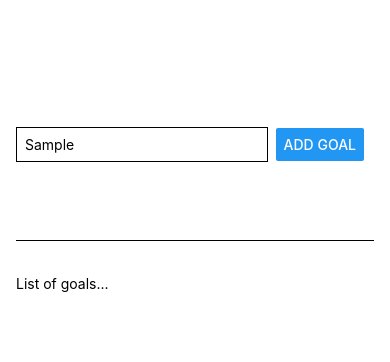
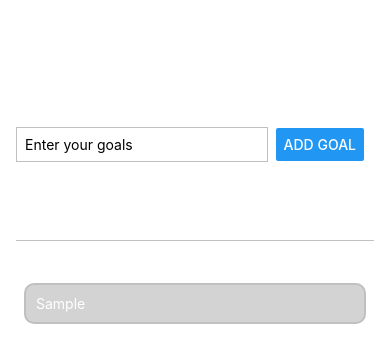
Before and after one commit to jeevananthamS23/Reactnative_app, a React Native app: screen / in a window 390 px wide. Both pictures are taken after typing "Sample" into the empty fields and a click on the button "ADD GOAL". Shown: the top 362 px of the page. Built offline with nearby package versions, Linux system fonts and the light colour scheme.

Commit message:
scroll view, styling difference

```diff
--- a/App.js
+++ b/App.js
@@ -1,15 +1,17 @@
 import React,{useState} from 'react';
-import { Button, StyleSheet, Text, TextInput, View} from 'react-native';
+import { Button, StyleSheet, Text, TextInput, View,ScrollView} from 'react-native';
 
 export default function App() {
   const [enteredvalue,setenteredvalue]=useState('');
+  const [goals,setgoals]=useState([]);
   function goalipt(goal){
-    console.log(goal);
     setenteredvalue(goal);
+
   }
 
   function setgoal(){
-    console.log(enteredvalue);
+    setgoals(currentgoals=>[...currentgoals,enteredvalue]);
+        setenteredvalue('');
   }
   return (
     <View style={styles.outercontainer}>
@@ -18,7 +20,12 @@ export default function App() {
         <Button title='Add Goal' onPress={setgoal}/>
       </View>
       <View style={styles.goallist}>
-        <Text>List of goals...</Text>
+  <ScrollView horizontal={false}>
+      {goals.map((goal)=>
+          <View  key={goal} style={styles.goalitem}>
+            <Text style={styles.goaltext}>{goal}</Text>
+            </View>)}
+  </ScrollView>
       </View>
     </View>
   );
@@ -39,11 +46,11 @@ const styles = StyleSheet.create({
     marginBottom:24,
     paddingRight:10,
     borderBottomWidth:1,
-    borderBottomColor:'black',
+    borderBottomColor:'silver',
   },
   textbox:{
     borderWidth:1,
-    borderColor:'black',
+    borderColor:'silver',
     padding:8,
     width:'75%',
     marginRight:8
@@ -52,5 +59,17 @@ const styles = StyleSheet.create({
   goallist:{
     flex:3,
     paddingTop:10,
+  },
+  goalitem:{
+    margin:8,
+    padding:10,
+    borderWidth:2,
+    borderColor:'silver',
+    borderRadius:10,
+    backgroundColor:'lightgrey',
+    shadowColor:'white',
+  },
+  goaltext:{
+    color:'white',
   }
 });
```
